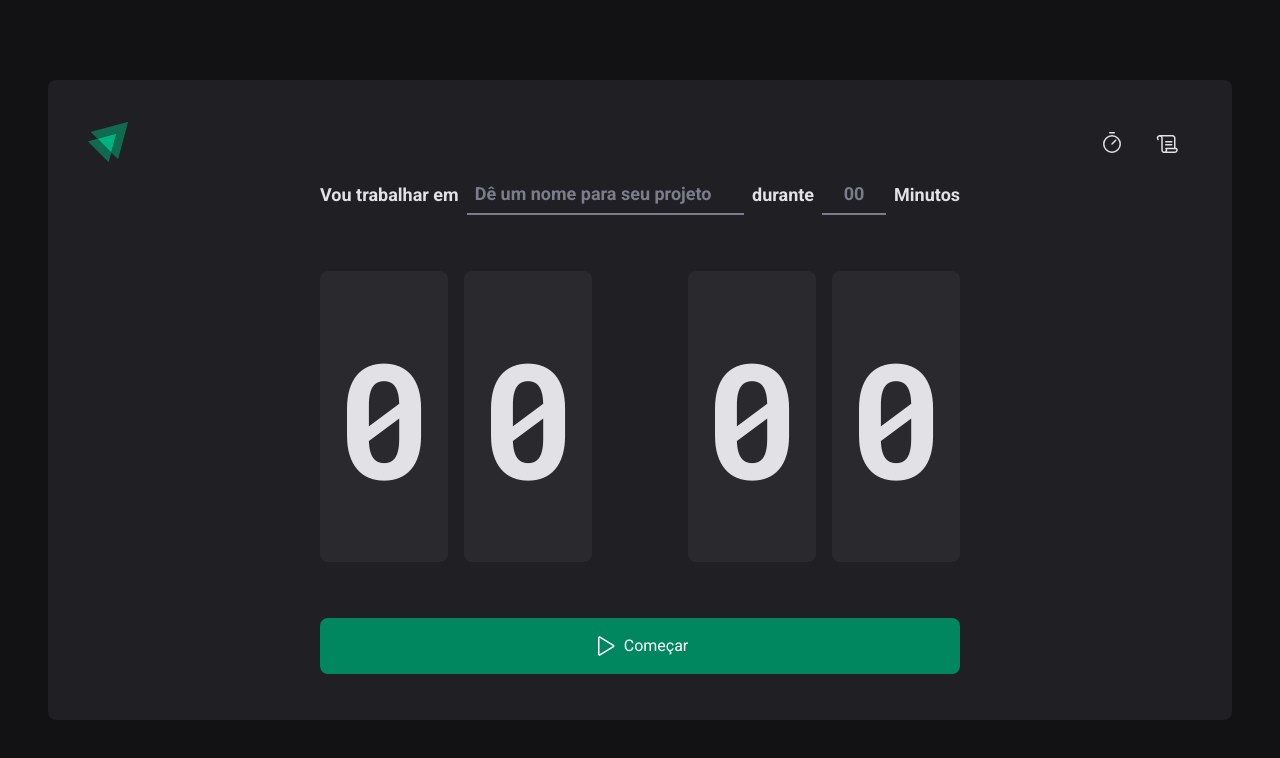
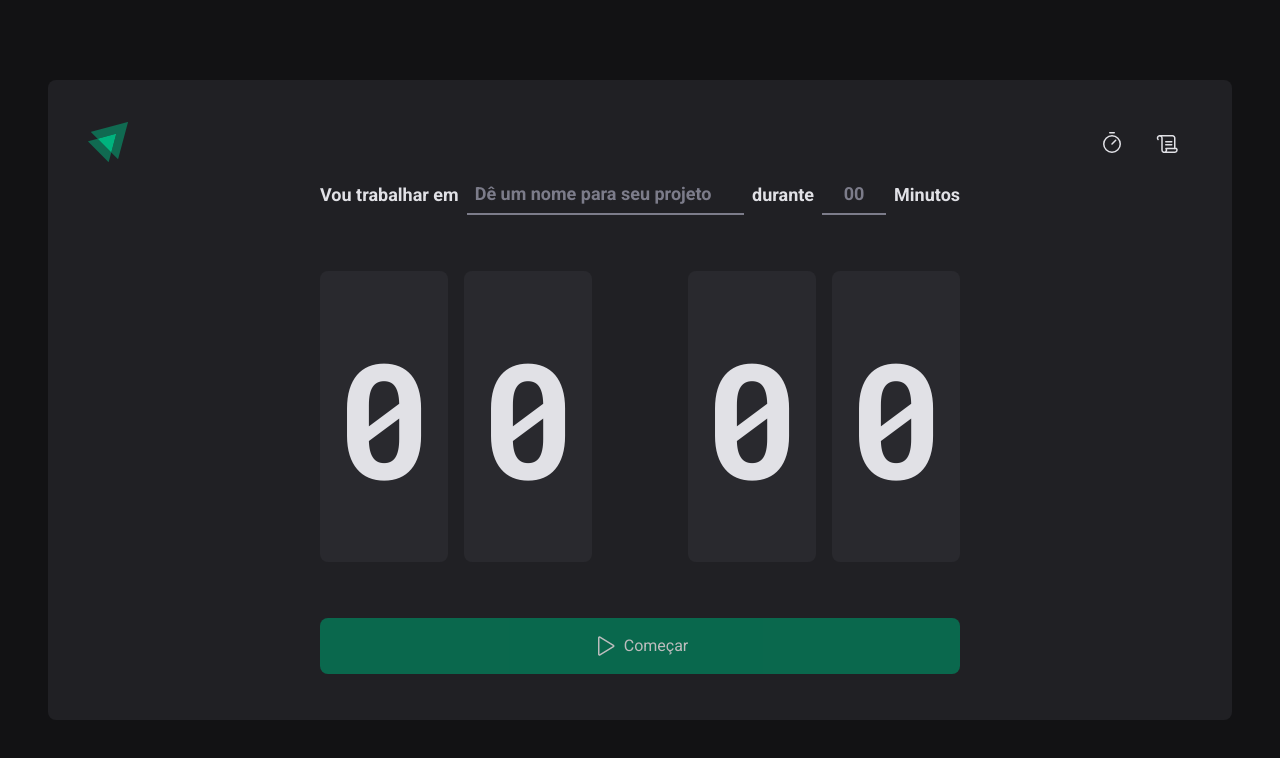
Before and after one commit to gustavosalviato/ignite-timer, a React (Vite) app: page / in a window 1280 px wide. Shown: the top 758 px of the page. Built offline with nearby package versions, Linux system fonts and the light colour scheme.

Commit message:
Estilização do Button

```diff
--- a/src/Pages/Home/index.tsx
+++ b/src/Pages/Home/index.tsx
@@ -23,7 +23,7 @@ export const Home = () => {
           <span>0</span>
         </CountDownContainer>
 
-        <ButtonContainer>
+        <ButtonContainer disabled>
           <Play size={24} />
           Começar
         </ButtonContainer>
--- a/src/Pages/Home/styles.ts
+++ b/src/Pages/Home/styles.ts
@@ -77,6 +77,16 @@ export const ButtonContainer = styled.button`
     outline: none;
     border: none;
     border-radius: 8px;
+    transition: 0.4;
+
+    &:not(:disabled):hover{
+        background: ${props => props.theme["green-700"]};
+    }
+
+    &:disabled{
+        opacity: 0.7;
+        cursor: not-allowed;
+    }
 
 `
 
```
